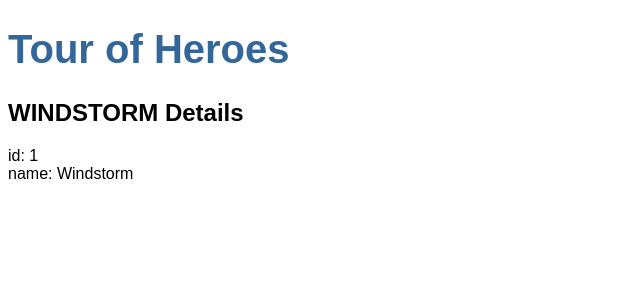
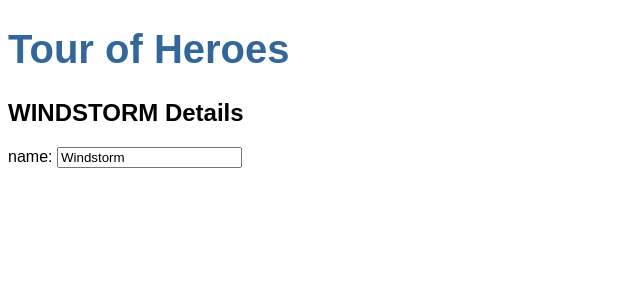
Before and after one commit to sjochen/tour-of-heros, an Angular app in the folder angular-tour-of-heroes/: page / in a window 1280 px wide. Shown: the top 300 px of the page, without its empty margins (0-640 px from the left). Built offline with nearby package versions, Linux system fonts and the light colour scheme.

Commit message:
added an input bar so the name could be modified

```diff
--- a/angular-tour-of-heroes/src/app/app.module.ts
+++ b/angular-tour-of-heroes/src/app/app.module.ts
@@ -1,5 +1,6 @@
 import { BrowserModule } from '@angular/platform-browser';
 import { NgModule } from '@angular/core';
+import { FormsModule } from '@angular/forms';
 
 import { AppComponent } from './app.component';
 import { HeroesComponent } from './heroes/heroes.component';
@@ -10,7 +11,8 @@
       HeroesComponent
    ],
    imports: [
-      BrowserModule
+      BrowserModule,
+      FormsModule
    ],
    providers: [],
    bootstrap: [
--- a/angular-tour-of-heroes/src/app/heroes/heroes.component.html
+++ b/angular-tour-of-heroes/src/app/heroes/heroes.component.html
@@ -1,9 +1,8 @@
 <h2>{{hero.name | uppercase}} Details</h2>
 
 <div>
-  <span>id: </span>{{hero.id}}
+  <label>
+    name:
+    <input [(ngModel)]="hero.name" placeholder="name"/>
+  </label>
 </div>
-
-<div>
-  <span>name: </span>{{hero.name}}
-</div>
--- a/angular-tour-of-heroes/src/app/heroes/heroes.component.ts
+++ b/angular-tour-of-heroes/src/app/heroes/heroes.component.ts
@@ -1,4 +1,5 @@
 import { Component, OnInit } from '@angular/core';
+import { Hero } from '../hero'
 
 @Component({
   selector: 'app-heroes',
@@ -9,7 +10,7 @@
   hero: Hero = {
     id: 1,
     name: 'Windstorm'
-  };
+  }
 
   constructor() { }
 
```
